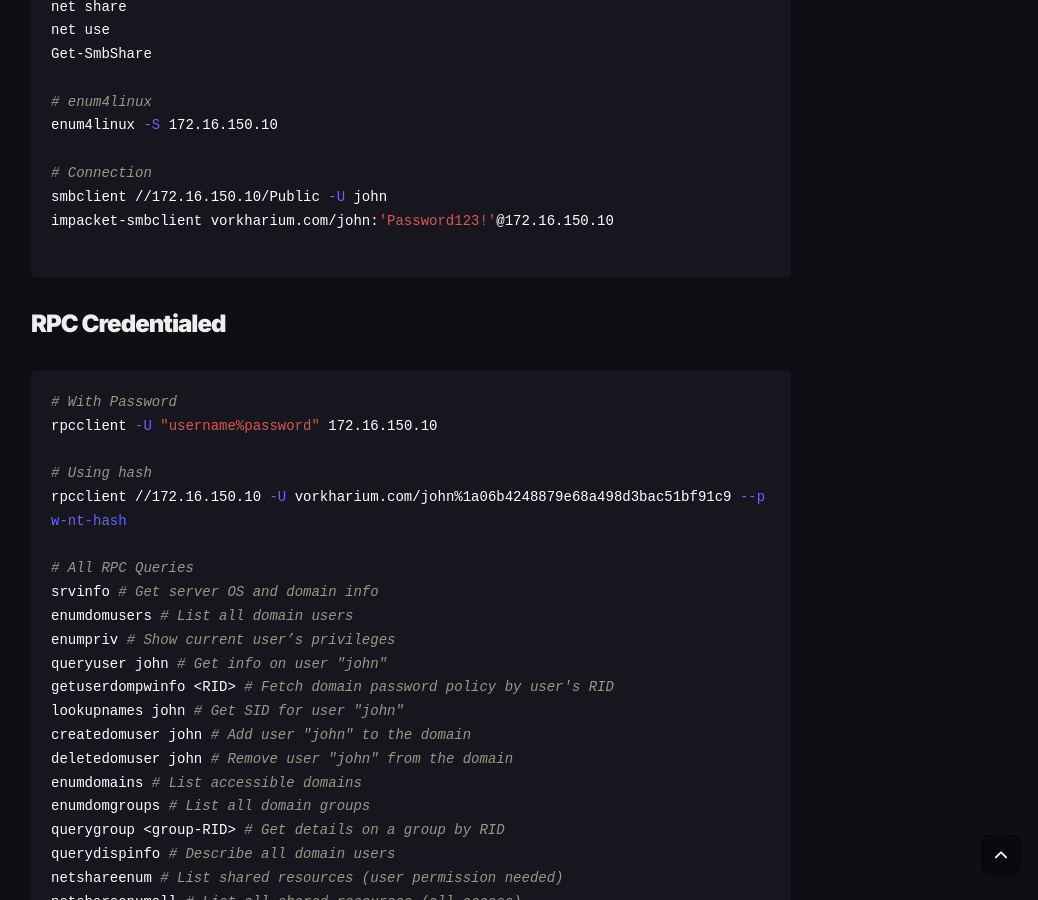
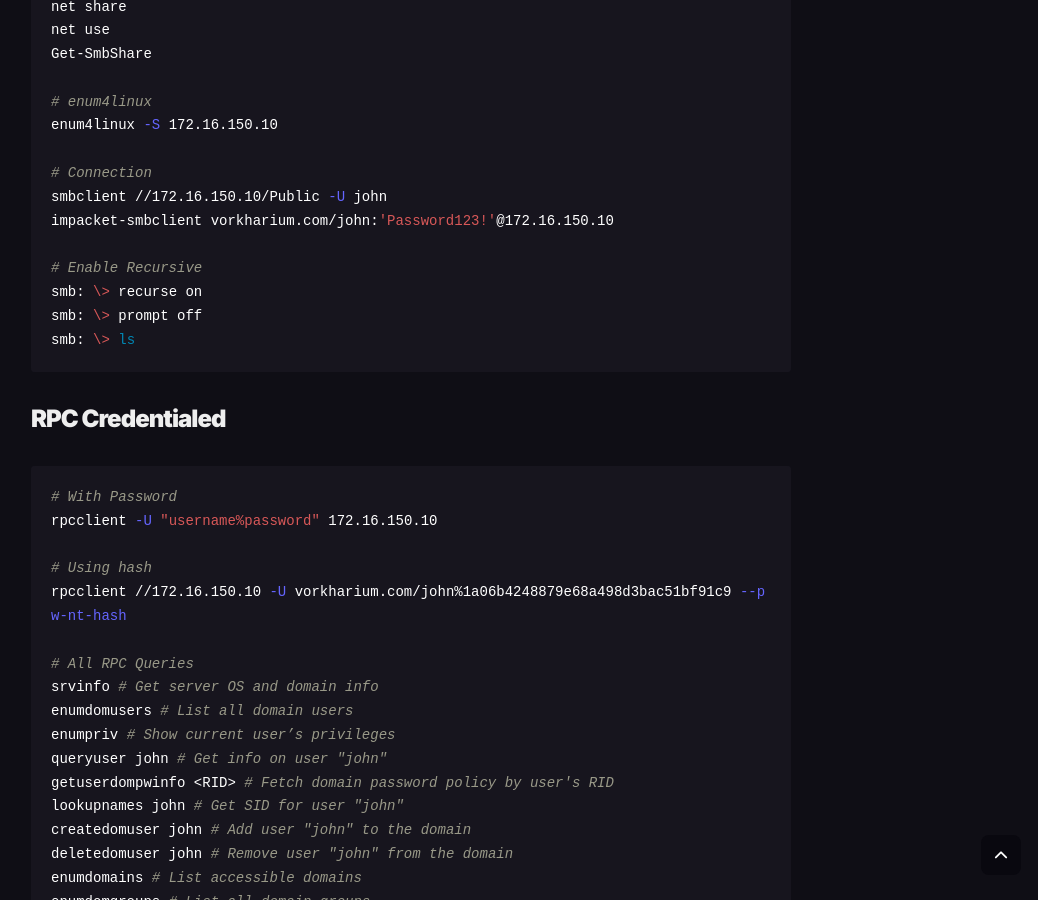
Before and after one commit to Vorkharium/vorkharium.github.io, a Jekyll site: the page built from _posts/2024-11-01-Attacking-Active-Directory-Cheatsheet.md, in a window 1280 px wide and 900 px high, scrolled down 6176 px. Shown: the whole window, without its empty margins (229-1267 px from the left). Built offline with Jekyll 4.4.1, drawn with Linux system fonts in a browser that asks for light colours.

Commit message:
Update 2024-11-01-Attacking-Active-Directory-Cheatsheet.md

````diff
--- a/_posts/2024-11-01-Attacking-Active-Directory-Cheatsheet.md
+++ b/_posts/2024-11-01-Attacking-Active-Directory-Cheatsheet.md
@@ -212,6 +212,10 @@
 smbclient //172.16.150.10/Public -U john
 impacket-smbclient vorkharium.com/john:'Password123!'@172.16.150.10
 
+# Enable Recursive
+smb: \> recurse on
+smb: \> prompt off
+smb: \> ls
 ```
 ### RPC Credentialed
 ```shell
````
